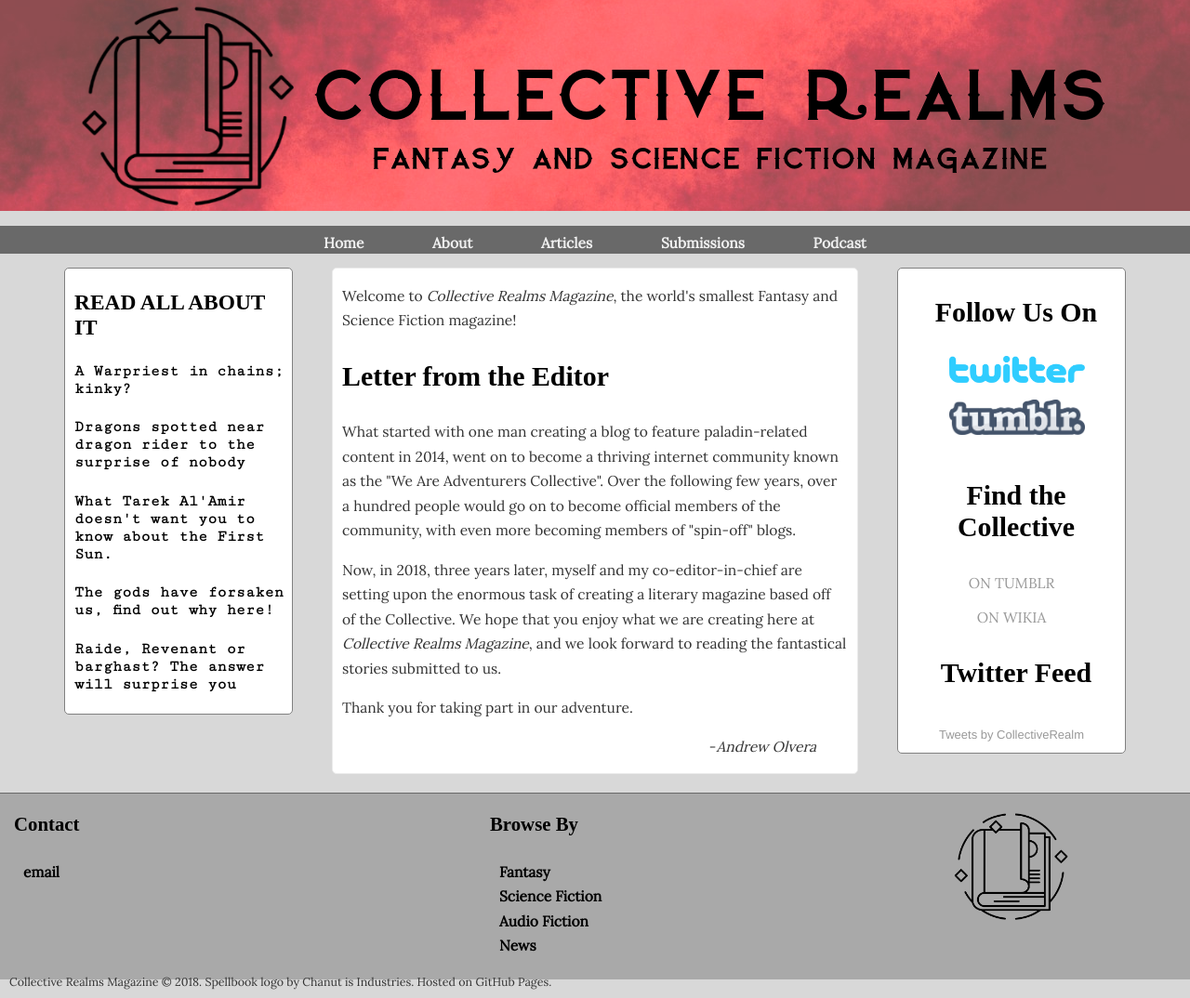
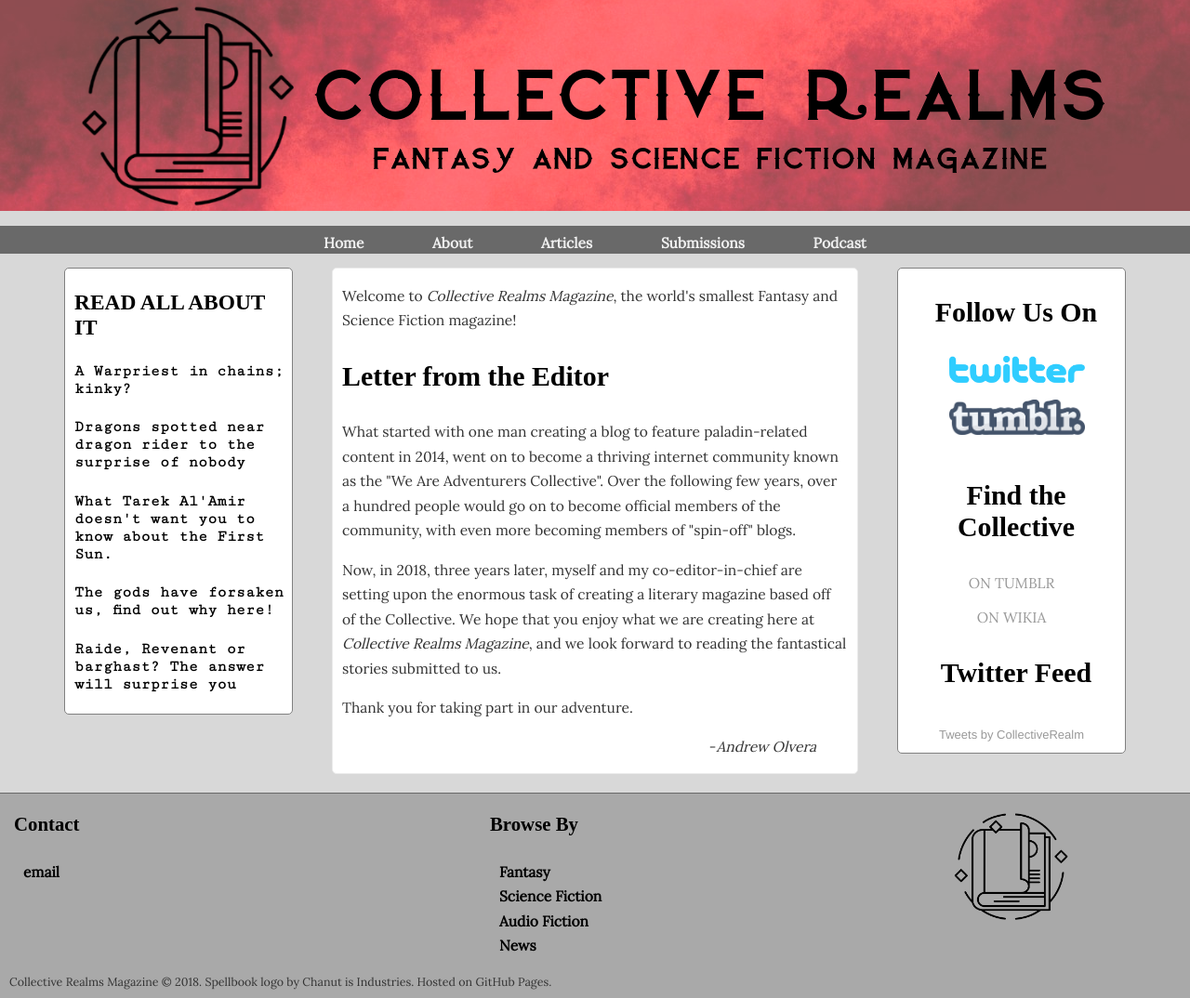
Before and after one commit to collectiverealms/collectiverealms, a Jekyll site: the page built from index.html, in a window 1280 px wide. Shown: the whole page at 93% size. Built offline with Jekyll 4.4.1, drawn with Linux system fonts in a browser that asks for light colours; some web fonts are replaced; the list of posts is cut into pages by our own code; comment, search, counter and statistics services are not loaded.

Commit message:
Update main.css

```diff
--- a/css/main.css
+++ b/css/main.css
@@ -227,7 +227,7 @@ body {
                     }
 
                     #footer {
-                        height: 200px;
+                        height: 220px;
                         background: #A9A9A9;
                         border-top: 1px solid #696969;
                         margin: 0px;
```
